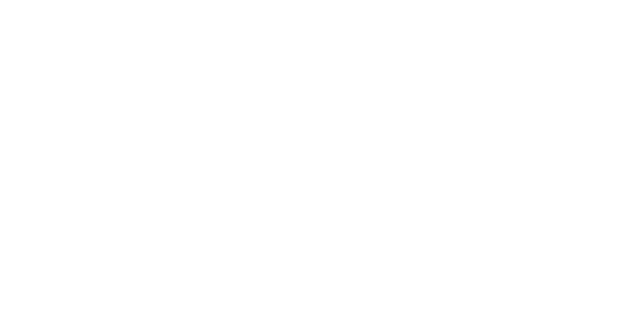
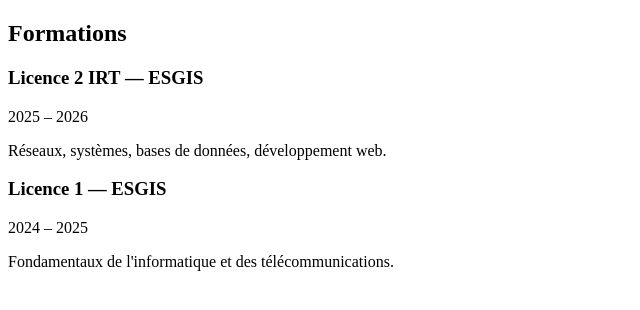
Before and after one commit to nicolasgnangnon-tech/mon-cv, a plain HTML site: page index.html in a window 1280 px wide. Shown: the whole page, without its empty margins (0-640 px from the left). Drawn offline with Linux system fonts and the light colour scheme.

Commit message:
mise en place de la section formations

```diff
--- a/index.html
+++ b/index.html
@@ -7,6 +7,24 @@
     <link rel="stylesheet" href="style.css">
 </head>
 <body>
+     <!-- 3. Formations -->
+    <section>
+      <h2>Formations</h2>
+      <div class="item">
+        <div class="ligne">
+          <h3>Licence 2 IRT — ESGIS</h3>
+          <span class="date">2025 – 2026</span>
+        </div>
+        <p>Réseaux, systèmes, bases de données, développement web.</p>
+      </div>
+      <div class="item">
+        <div class="ligne">
+          <h3>Licence 1 — ESGIS</h3>
+          <span class="date">2024 – 2025</span>
+        </div>
+        <p>Fondamentaux de l'informatique et des télécommunications.</p>
+      </div>
+    </section>
 
 </body>
 </html>
```
